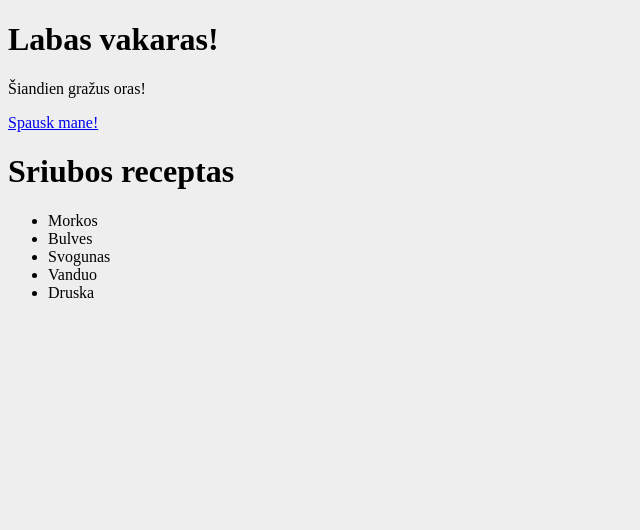
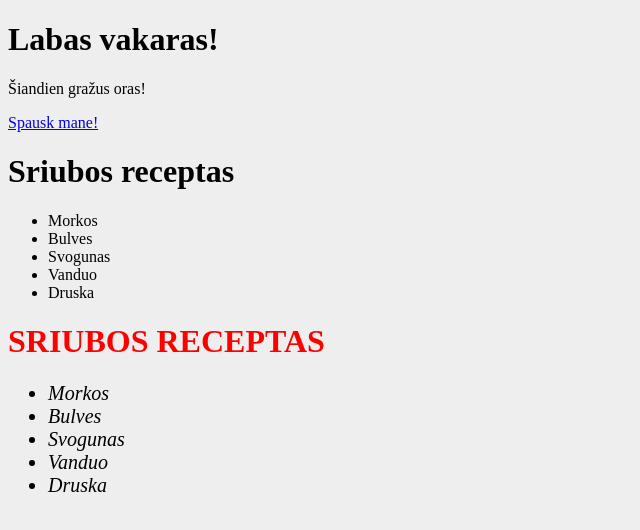
Before and after one commit to VirdzinijaG/1-dom, a website: page index.html in a window 1280 px wide. Shown: the whole page, without its empty margins (0-640 px from the left). Drawn offline with Linux system fonts and the light colour scheme.

Commit message:
03 uzduotis

```diff
--- a/index.html
+++ b/index.html
@@ -7,6 +7,17 @@
     <meta name="viewport" content="width=device-width, initial-scale=1.0">
     <title>DOM</title>
     <link rel="stylesheet" href="./css/main.css">
+    <style>
+        .simba {
+            color: red;
+            text-transform: uppercase;
+        }
+
+        .darzove {
+            font-style: italic;
+            font-size: 20px;
+        }
+    </style>
 </head>
 
 <body>
@@ -23,8 +34,18 @@
         <li>Druska</li>
     </ul>
 
+    <h1 class="recept">Sriubos receptas</h1>
+    <ul>
+        <li class="visi">Morkos</li>
+        <li class="visi">Bulves</li>
+        <li class="visi">Svogunas</li>
+        <li class="visi">Vanduo</li>
+        <li class="visi">Druska</li>
+    </ul>
+
     <script src="./js/main01.js" type="module" defer></script>
-    <script src="./js/main02.js"  type="module" defer ></script>
+    <script src="./js/main02.js" type="module" defer></script>
+    <script src="./js/main03.js" type="module" defer></script>
 </body>
 
 </html>
--- /dev/null
+++ b/js/main03.js
@@ -0,0 +1,9 @@
+const h1DOM = document.querySelector(".recept");
+h1DOM.classList.add("simba");
+
+const allIngredientsDOM = document.querySelectorAll('.visi');
+
+for (let i = 0; i < allIngredientsDOM.length; i++) {
+    const item = allIngredientsDOM[i];
+    item.classList.add("darzove")
+}
```
Also changed, not shown: exercises/03.md (added, +21 -0 lines).
